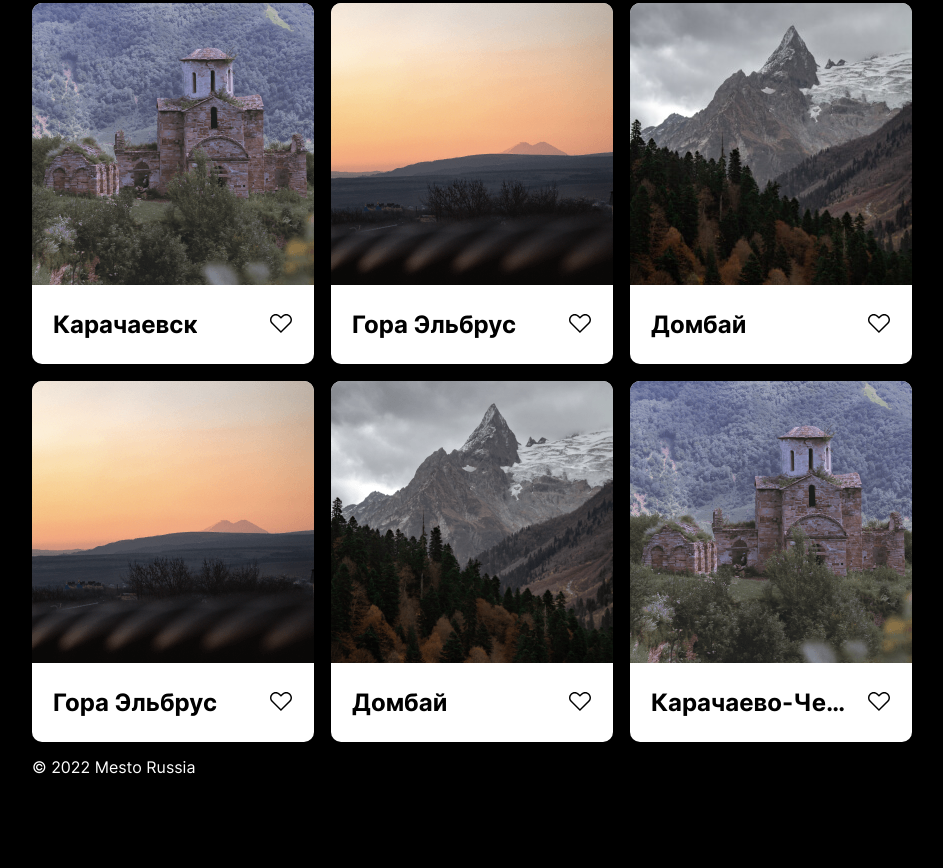
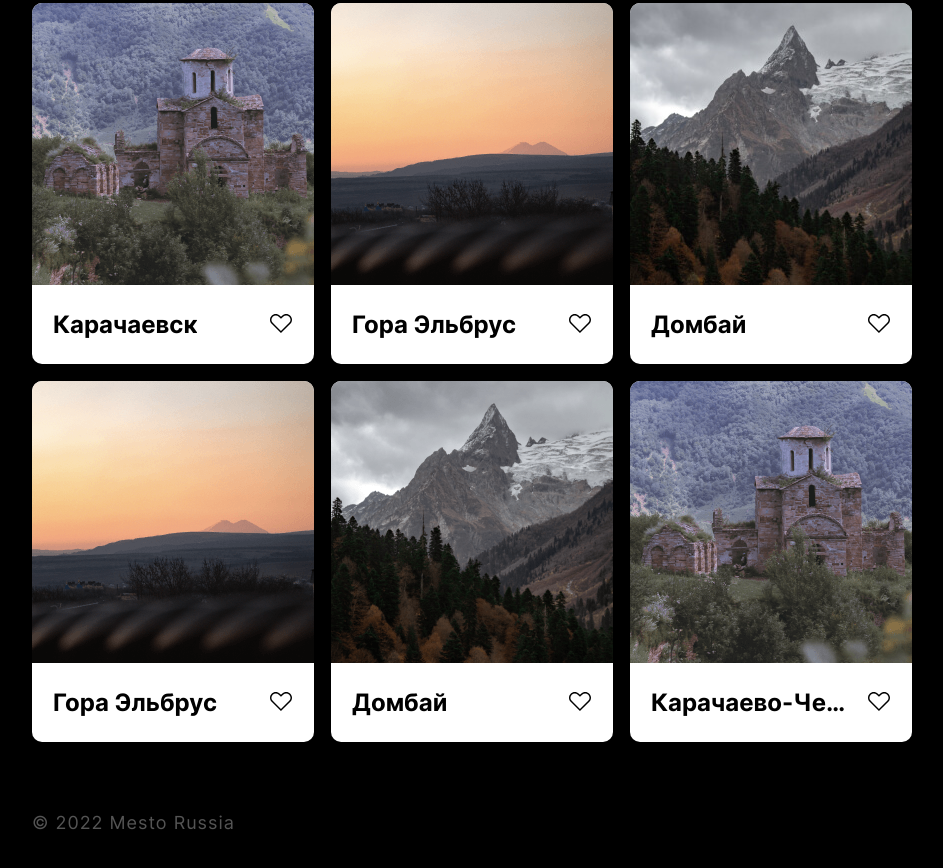
Before and after one commit to Vakulich33/mesto, a plain HTML site: page index.html in a window 1280 px wide. Shown: the part 328-1196 px from the top of the page, without its empty margins (168-1111 px from the left). Before the commit the page ends 1120 px from the top, so only its background shows below. Drawn offline with Linux system fonts and the light colour scheme.

Commit message:
fix bugs

```diff
--- a/index.html
+++ b/index.html
@@ -69,7 +69,7 @@
         </ul>
       </section>
     </main>
-    <footer class="footer"
+    <footer class="footer">
       <p class="footer__copyright">&#169; 2022 Mesto Russia</p>
     </footer>
     <div class="popup">
```
